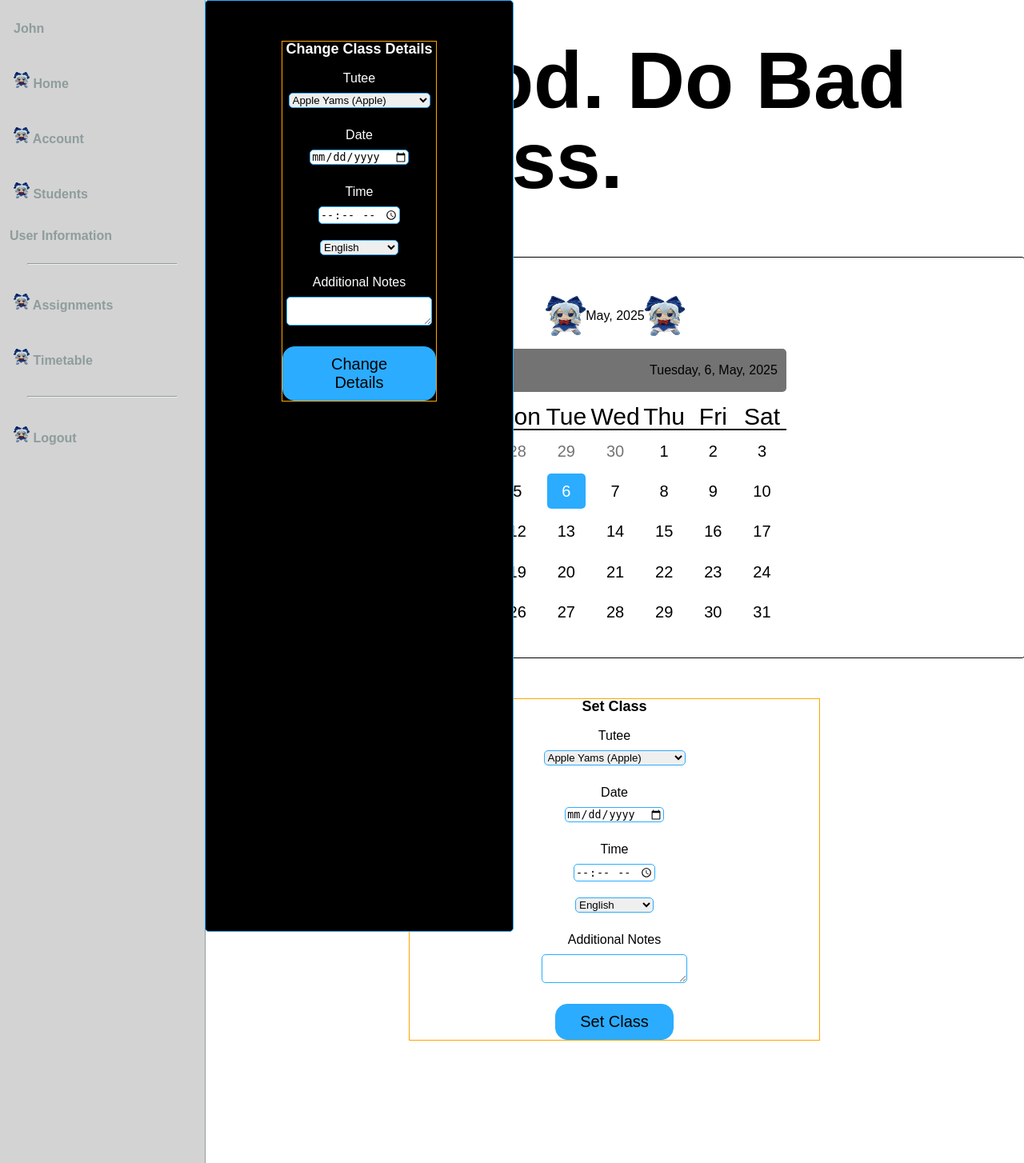
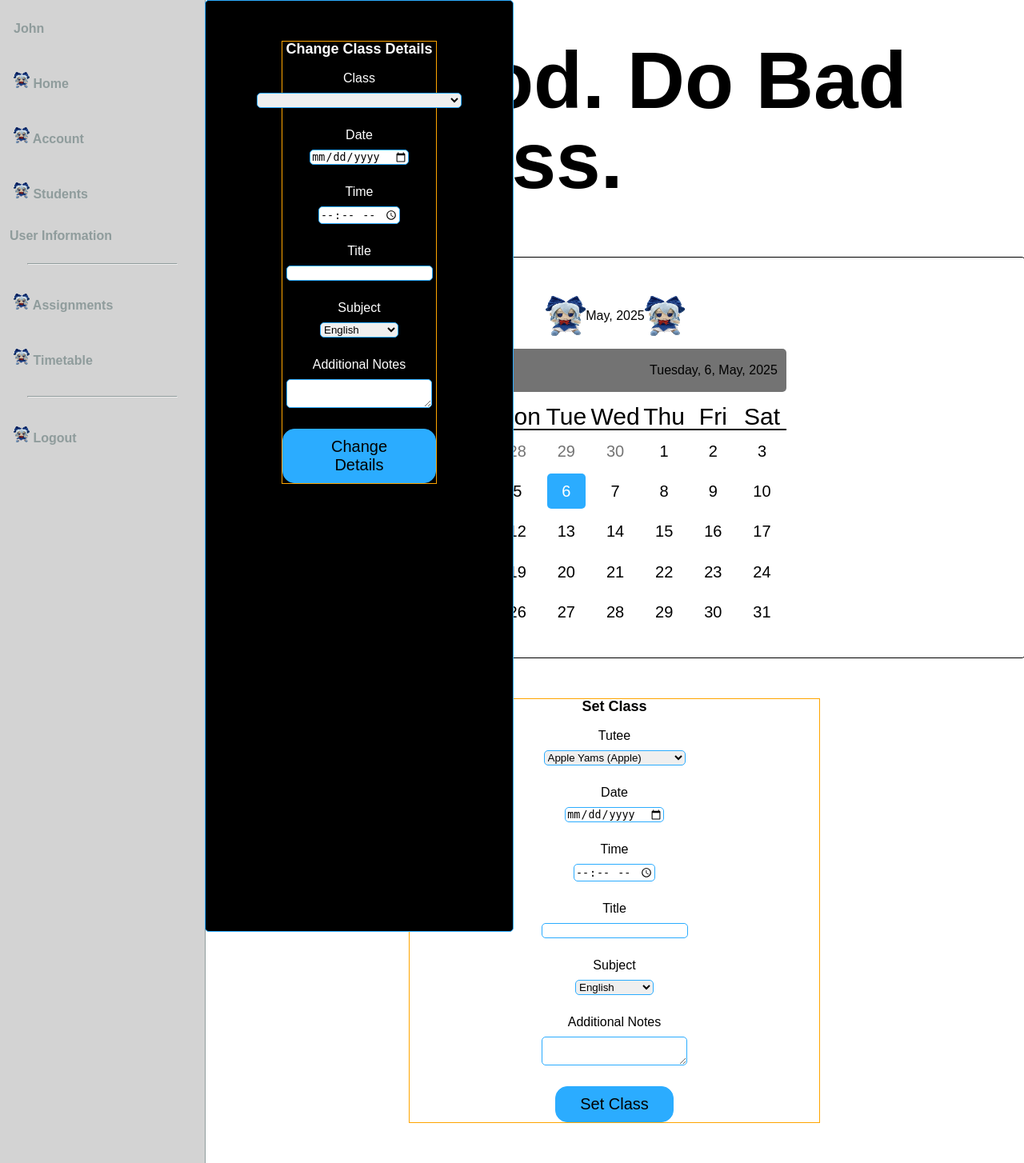
Before and after one commit to whishasha/g2g-py, a Flask app: page /user/timetable in a window 1280 px wide. Shown: the whole page at 80% size. Run offline with Flask 3, Linux system fonts and the light colour scheme; a user stored in the database is signed in; data comes from the database, SQL or seed files in the repository; both versions use the stored data as it was after the commit; some libraries are stand-ins or nearby versions.

Commit message:
Fixed up changing and setting class details
Added edge cases and verification for user input.

Also added classID to database for class dates

```diff
--- a/db_nuke.py
+++ b/db_nuke.py
@@ -8,8 +8,8 @@
 
 # cur.execute('''CREATE TABLE testClasses(userID, tutorID, is_english BOOL, is_maths BOOL)''')
 
-# cur.execute('''DROP TABLE testDates''')
-# cur.execute('''CREATE TABLE testDates(tuteeID, tutorID, subject TEXT, classdate DATE, classtime TIME, classnotes TEXT, UNIQUE(classdate, classtime))''')
+cur.execute('''DROP TABLE testDates''')
+cur.execute('''CREATE TABLE testDates(tuteeID, tutorID, subject TEXT, classdate DATE, classtime TIME, classnotes TEXT, title TEXT, classID INTEGER PRIMARY KEY, UNIQUE(classdate, classtime))''')
 
 
 # cur.execute('''DROP TABLE testAssignments''')
@@ -25,7 +25,6 @@
 # if grade's value is NULL, then the assignment is not marked yet
 
 cur.execute('''DROP TABLE testFiles''')
-
 cur.execute('''CREATE TABLE testFiles(assignmentID INTEGER, status INTEGER, name, filepath, CONSTRAINT check_status CHECK(status BETWEEN -1 AND 3))''')
 
 
--- a/main.py
+++ b/main.py
@@ -91,12 +91,11 @@
             "subject": subject
         })
     return events_data
-def init_real_data():
+def init_real_data(ID): #fetches all events relevant to a user
     con = sqlite3.connect('database.db')
     cur = con.cursor()
 
-    real_data = cur.execute('''SELECT * FROM testDates''').fetchall()
-
+    real_data = cur.execute('''SELECT * FROM testDates WHERE tutorID =? OR tuteeID =?''', (int(ID), int(ID))).fetchall()
     cur.close()
     con.close()
 
@@ -106,23 +105,30 @@
     events_data = defaultdict(lambda: defaultdict(list))
     for event in real_data:
         if all(value is not None for value in event):
-            subject = event[2]
-            date = event[3]
-            time = event[4]
-            note = event[5]
+            subject = str(event[2])
+            date = str(event[3])
+            time = str(event[4])
+            note = str(event[5])
             year_month = str(date[:7]) #isolates YYYY-MM [7 char long]
-            day = int(date[8:10])
-
-            classtime = time[:5]
+            day = str(date[8:10])
+            id = int(event[7])
+            title = str(event[6])
+            classtime = str(time[:5])
 
             events_data[year_month][day].append({
                 "time": classtime,
+                "title": title,
                 "description": note,
-                "subject": subject
+                "subject": subject,
+                "id": id
             })
+
+    print(dumps(events_data, indent=3))    #Hierarchy of events / debugging
+    for event in events_data:
+        print(event)
     return events_data
 
-# print(dumps(events_data, indent=3))    Hierarchy of events
+
 
 
 #----------------------------------------INITIALISATION SECTION---------------------------------------------#
@@ -150,6 +156,7 @@
     return User.get(user_id)
 
 #----------------------------------------LANDING SECTION---------------------------------------------#
+
 @app.route("/")
 def hello_world():
     return render_template('index.html')
@@ -203,34 +210,107 @@
 @app.route("/user/timetable", methods=["GET","POST"])
 @login_required
 def user_timetable():
-    if request.method == "POST":
-        tutee = request.form['tutee']
-        daymonthyear = request.form['classdate']
-        time = request.form['classtimebegin']
-        notes = request.form['classnotes']
-        subject = request.form['subject']
-        print(f'{tutee}, {daymonthyear}, {time}, {notes}')
-        print(time[0:2])
-        print(time[3:5])
-        formattedData = format_calendar_data(subject, tutee, daymonthyear, time, notes)
+    if request.method == "POST": # for changing classdates => add verification for setting classes and changing classes
 
-        if formattedData:
-            con = sqlite3.connect('database.db')
-            cur = con.cursor()
+        if current_user.is_tutor == 1:
+            if 'set' in request.form:
+                # Verifying user input
+                if 'tutee' not in request.form or 'classdate' not in request.form or 'classtimebegin' not in request.form or 'title' not in request.form or 'subject' not in request.form or 'classnotes' not in request.form:
+                    print('Invalid information in form')
+                    return redirect(request.url)
+                else:
+                    try:
+                        tutee = str(request.form['tutee'])
+                        classdate = str(request.form['classdate'])
+                        classtime = str(request.form['classtimebegin'])
+                        title = str(request.form['title'])
+                        classnotes = str(request.form['classnotes'])
+                        subject = str(request.form['subject'])
+                    except:
+                        print('Invalid request')
+                        return redirect(request.url)
 
-            # the below statement will either overrwrite class dates or add a new class date
-            cur.execute('''INSERT OR REPLACE INTO testDates(tuteeID, tutorID, subject, classdate, classtime, classnotes)
-                        VALUES(?, ?, ?, ?, ?, ?)''', formattedData)
-            con.commit()
+                    # check for length of title, then restrict length
+                    if len(title) > 50:
+                        print('Title too long. Restricted to 50 characters')
+                        redirect(request.url)
 
-            cur.close()
-            con.close()
-            print('Class details updated')
-        else:
-            print('Class details could not be found')
+                    con = sqlite3.connect('database.db')
+                    cur = con.cursor()
 
+                    # details = cur.execute('''SELECT classdate, classtime FROM testDates WHERE tutorID=?''', (str(current_user.id))).fetchall()
+                    details = cur.execute('''SELECT classdate, classtime FROM testDates WHERE tutorID=? AND classdate=? AND classtime=?''', (current_user.id, classdate, classtime)).fetchall()
+                    if details:
+                        print('Date and time already in use. Please choose another.')
+                        return redirect(request.url)
+ # print(details)
+#                    print(current_user.id)
+                    # for record in details:
+                    #     if record[0] == classdate:
+                    #         if record[1] == classtime:
+                    #             print('Date and time already in use. Please choose another.')
+                    #             return redirect(request.url)
+
+                    cur.execute('''INSERT INTO testDates(tuteeID, tutorID, subject, classdate, classtime, classnotes, title) VALUES(?, ?, ?, ?, ?, ?, ?)''',
+                                (tutee, current_user.id, subject, classdate, classtime, classnotes, title))
+                    con.commit()
+
+                    cur.close()
+                    con.close()
+                    print('Assignment successfully set!')
+            if 'change' in request.form:    #tutor-only function
+
+                if 'class' not in request.form or 'classdate' not in request.form or 'classtimebegin' not in request.form or 'title' not in request.form or 'subject' not in request.form or 'classnotes' not in request.form:
+                    print('Invalid information in form')
+                    return redirect(request.url)
+                else:
+                    try:
+                        classID = str(request.form['class'])
+                        classdate = str(request.form['classdate'])
+                        classtime = str(request.form['classtimebegin'])
+                        title = str(request.form['title'])
+                        classnotes = str(request.form['classnotes'])
+                        subject = str(request.form['subject'])
+                    except:
+                        print('Invalid request')
+                        return redirect(request.url)
+
+
+
+                if len(title) > 50:
+                    print('Title too long. Restricted to 50 characters')
+                    redirect(request.url)
+
+                # get classID, then see if it exists.
+                # if exists:
+                #   update the record with new information
+                # alter calendar dates to hold ID as data
+                con = sqlite3.connect('database.db')
+                cur = con.cursor()
+                # verify that class date exists for updating
+                details = cur.execute('''SELECT classdate, classtime, tuteeID FROM testDates WHERE classdate=? AND classtime=? AND tutorID=? AND classID !=?''',(classdate, classtime, current_user.id, classID)).fetchone()
+
+                if details:
+                    print('Invalid date to change. Class does not exist')
+                    return redirect(request.url)
+
+                # the below statement will either overrwrite class dates or add a new class date
+                # cur.execute('''INSERT OR REPLACE INTO testDates(tuteeID, tutorID, subject, classdate, classtime, classnotes)
+                #             VALUES(?, ?, ?, ?, ?, ?)''', formattedData)
+
+                cur.execute('''UPDATE testDates SET subject=?, classdate=?, classtime=?, classnotes=?, title=? WHERE classID=?''',
+                            (subject, classdate, classtime, classnotes, title, classID))
+
+                con.commit()
+
+                cur.close()
+                con.close()
+                print('Class details updated')
+
+    print(current_user.id)
     tutees = functions.get_tutees()
-    return render_template('user_timetable.html', class_dates=init_real_data(), tutees=tutees)
+    from json import dumps
+    return render_template('user_timetable.html', class_dates=init_real_data(current_user.id), tutees=tutees)
 
 def format_calendar_data(subject, tutee, daymonthyear, time, notes):
     #store daymonthyear in 2 separate variables:
@@ -250,7 +330,7 @@
             classTime = ":".join([hours, minutes, seconds]) #in form HH:MM:SS
 
             #will return a valid tuple which can be uploaded to the database
-            return (subject, tuteeID, tutorID, daymonthyear, classTime, notes)
+            return (tuteeID, tutorID, subject, daymonthyear, classTime, notes)
         else:
             print('User cannot be found.')
     print('Invalid request.')
@@ -613,11 +693,11 @@
 
     return render_template('FileUpload.html')
 
-@app.route('/<name>')
-@login_required
-def download_file(name):
-    filepath = os.path.join(app.config['UPLOAD_FOLDER'], name)
-    return send_file(filepath)
+# @app.route('/<name>') #accessing files
+# @login_required
+# def download_file(name):
+#     filepath = os.path.join(app.config['UPLOAD_FOLDER'], name)
+#     return send_file(filepath)
 
 @app.route('/static/files/<path:filename>')
 @login_required
--- a/templates/index.html
+++ b/templates/index.html
@@ -7,6 +7,7 @@
     <meta name="viewport" content="width=device-width, initial-scale=1.0">
 
     <title>G2G</title>
+    <link rel="icon" href="{{url_for('static', filename='assets/favicon.ico')}}" type="image/x-icon">
     <link rel="stylesheet" href="{{url_for('static', filename='css/reset.css')}}">
     <link rel="stylesheet" href="{{url_for('static', filename='css/landingstylesheet.css')}}">
     <!-- empty stylesheet, to be added to -->
--- a/templates/user_template.html
+++ b/templates/user_template.html
@@ -7,6 +7,7 @@
     <meta name="viewport" content="width=device-width, initial-scale=1.0">
 
     <title>G2G</title>
+    <link rel="icon" href="{{url_for('static', filename='assets/favicon.ico')}}" type="image/x-icon">
     <link rel="stylesheet" href="{{url_for('static', filename='css/reset.css')}}">
     <link rel="stylesheet" href="{{url_for('static', filename='css/g2gstylesheet.css')}}">
     <!-- empty stylesheet, to be added to -->
--- a/templates/user_timetable.html
+++ b/templates/user_timetable.html
@@ -231,28 +231,30 @@
         <div id="changeClassDetails"> <!--only visible to tutors-->
             <form method="post">
                 <input type="hidden" name="csrf_token" value="{{ csrf_token() }}"/>
+                <input type="hidden" name="change"/>
                 <h1>Change Class Details</h1>
-                <label>Tutee</label>
-                <select name="tutee" id="tutee" required> <!--use jinja for options-->
-                    {% for tutee in tutees %}
-                        <option value={{tutee[0]}}>{{tutee[1]}} ({{tutee[2]}})</option>
-                    {% endfor %}
+                <label>Class</label>
+                <select name="class" id="date" required onchange="populateForm(event)"> <!--use jinja for options-->
+                            <option value=boop>1</option> <!--filled dynamically using code-->
                 </select>
 
                 <br><label>Date</label>
-                <input type="date" name="classdate" required>
-
+                <input type="date" name="classdate" id="classdate" required>
 
                 <br><label>Time</label>
-                <input type="time" name="classtimebegin" required>
+                <input type="time" name="classtimebegin" id="classtimebegin" required>
 
-                <select name="subject" id="subject" required> <!--use jinja for options-->
+                <br><label>Title</label>
+                <input type="text" name="title" id="title" required>
+
+                <br><label>Subject</label>
+                <select name="subject" id="subject" id="subject" required> <!--use jinja for options-->
                     <option value="english">English</option>
                     <option value="maths">Mathematics</option>
                 </select>
 
                 <br><label>Additional Notes</label>
-                <textarea name="classnotes"></textarea>
+                <textarea name="classnotes" id="classnotes" ></textarea>
 
                 <br><button type="submit" id="submit">Change Details</button>
             </form>
@@ -321,6 +323,8 @@
         </div>
         <form method="post" name="setClass">
             <input type="hidden" name="csrf_token" value="{{ csrf_token() }}"/>
+            <input type="hidden" name="set"/>
+
             <h1>Set Class</h1>
             <label>Tutee</label>
             <select name="tutee" id="tutee" required> <!--use jinja for options-->
@@ -337,6 +341,11 @@
             <br><label>Time</label>
             <input type="time" name="classtimebegin" required>
 
+            <br><label>Title</label>
+            <input type="text" name="title" required>
+
+
+            <br><label>Subject</label>
             <select name="subject" id="subject" required> <!--use jinja for options-->
                 <option value="english">English</option>
                 <option value="maths">Mathematics</option>
@@ -463,7 +472,6 @@
 
         // add other bits such as time, date passed? etc. here too
         const dayEvents = classes[i] || []; // Default to an empty array if no events exist for the day
-        console.log(dayEvents.length);
         let class1 = [{time:"Not set", description: "Not set", subject: "Not set"}];
         if (dayEvents.length > 0) {
             class1 = dayEvents;
@@ -571,8 +579,6 @@
     changeClassDetailsEl.style.left = '10px';
     changeClassDetailsEl.style.top = "20px";
 }
-
-
 document.addEventListener('click', (e) => { //Listener which closes the dateInfoElement when cursor clicks away
     if (!e.target.classList.contains('date') && !dateInfoEl.contains(e.target)) {
         dateInfoEl.style.left = '-9999px';
@@ -586,6 +592,58 @@
 });
 
 
+const changeDateForm = document.getElementById('changeClassDetails');
+
+const changeClassDate = document.querySelector('#changeClassDetails #classdate');
+
+const changeClassTime = document.querySelector('#changeClassDetails #classtimebegin');
+
+const changeClassTitle = document.querySelector('#changeClassDetails #title');
+
+const changeClassSubject = document.querySelector('#changeClassDetails #subject');
+
+const changeClassNotes = document.querySelector('#changeClassDetails #classnotes');
+
+const selectDates = document.getElementById('date'); //Date picker for change class form
+
+
+selectDates.innerHTML='';
+for (const [month, date] of Object.entries(class_dates)) {
+    // date is a nested DICTIONARY containing events which are lists
+    console.log(month);
+    for (const [key, event] of Object.entries(date)) {
+        for (var i = 0; i < event.length; i++) {
+            console.log(event[i]['time']);
+            selectDates.innerHTML += `
+            <option value="${event[i]['id']}">${event[i]['title']} (${event[i]['time']})</option>
+            `;
+        }
+    }
+}
+selectDates.value = '';
+
+
+function populateForm(event) {
+    const classID = event.target.value;
+    for (const [month, date] of Object.entries(class_dates)) {
+    // date is a nested DICTIONARY containing events which are lists
+    console.log(month);
+    for (const [key, event] of Object.entries(date)) {
+        for (var i = 0; i < event.length; i++) {
+            if (event[i]['id'] == classID) {
+                changeClassDate.value=`${month}-${key}`;
+                changeClassTime.value=`${event[i]['time']}`;
+                changeClassTitle.value = `${event[i]['title']}`;
+                changeClassSubject.value = `${event[i]['subject']}`;
+                changeClassNotes.value = `${event[i]['description']}`;
+            }
+        }
+    }
+
+}
+}
+
+
     </script>
 {% endblock %}
 
```
Also changed, not shown: database.db, static/assets/favicon.ico (added).
